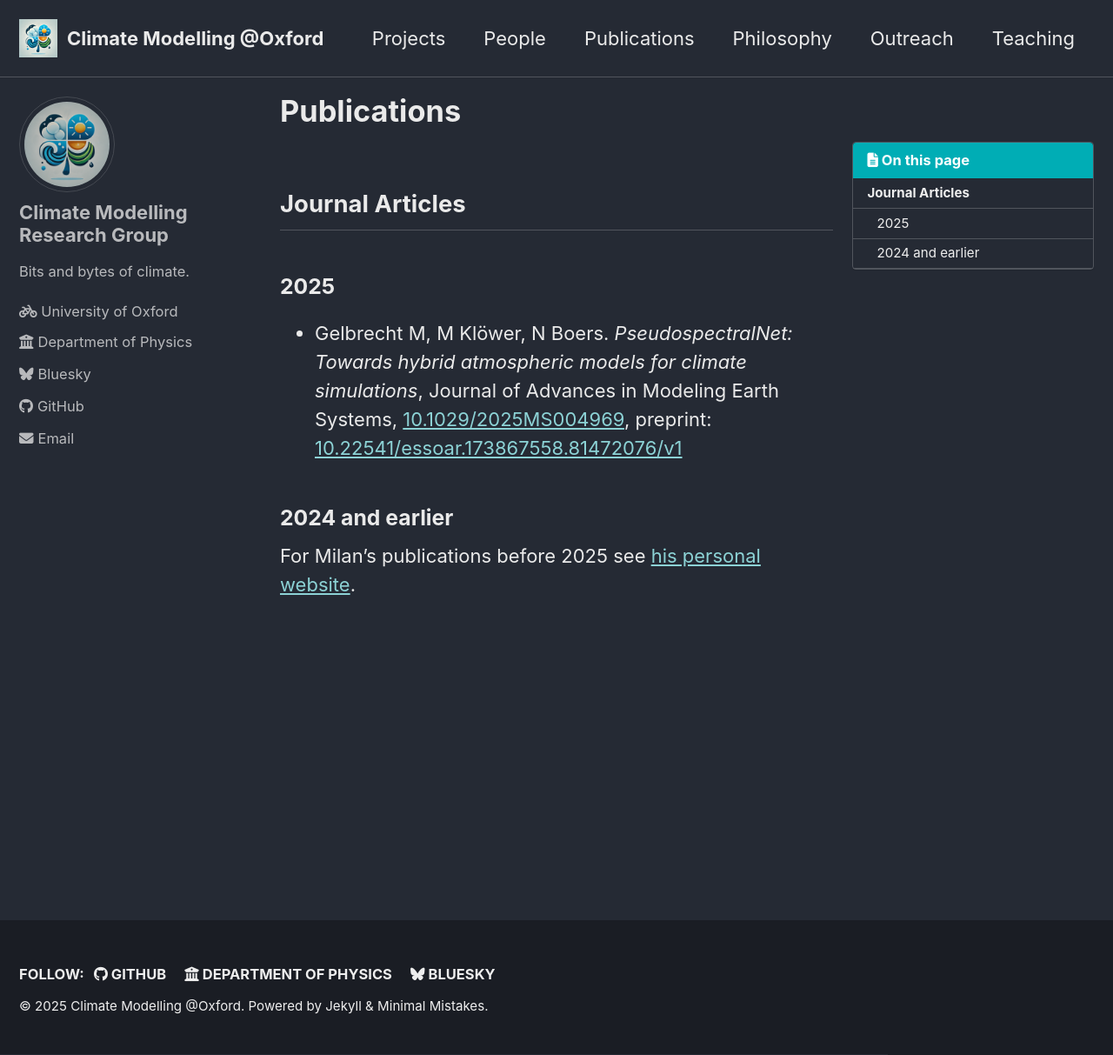
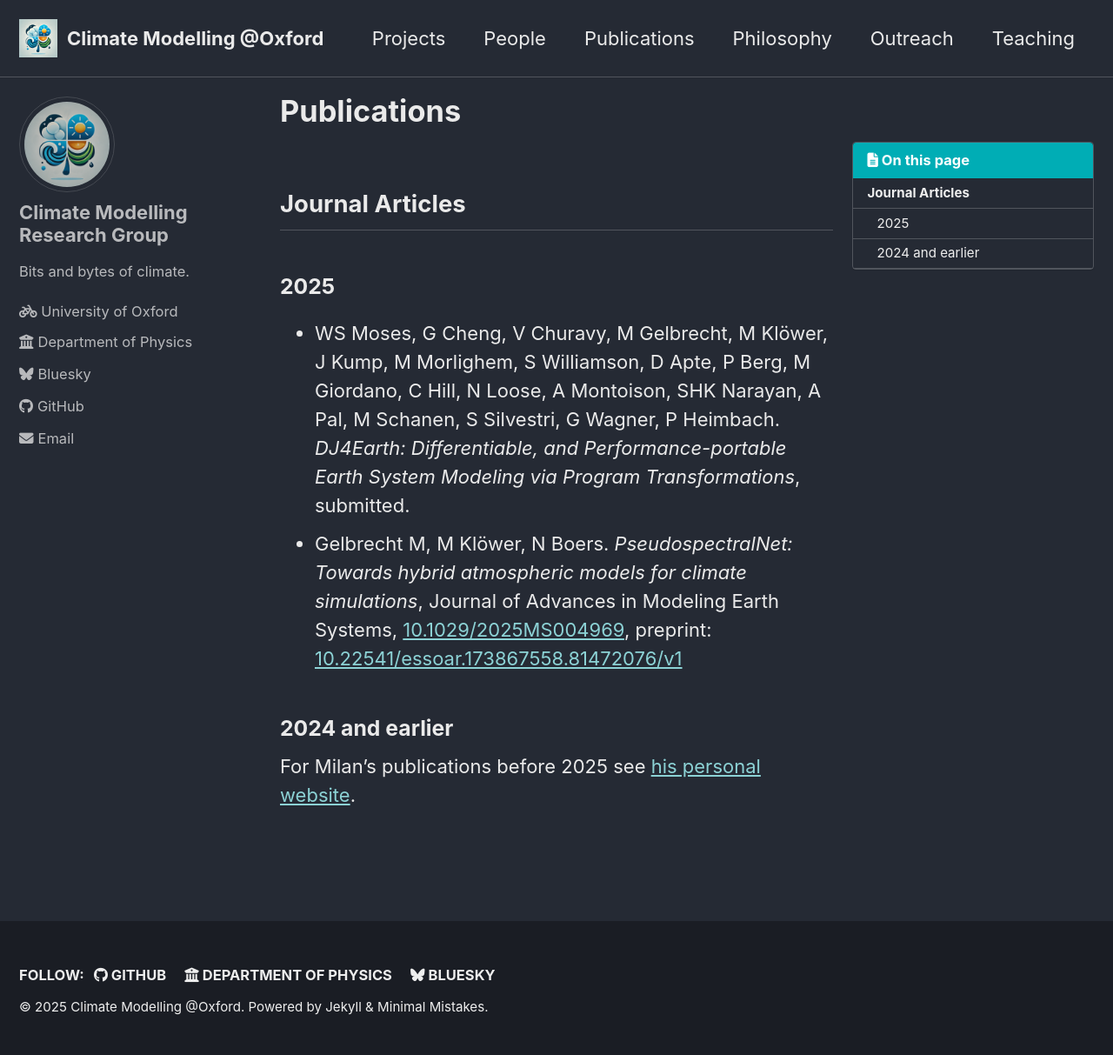
Before and after one commit to climate-modelling/climate-modelling.github.io, a Jekyll site: the page built from _pages/publications.md, in a window 1280 px wide and 1213 px high. Shown: the whole window at 87% size. Built offline with Jekyll 4.4.1, drawn with Linux system fonts in a browser that asks for light colours; cached includes are drawn as plain includes.

Commit message:
Add journal article for 2025 publication
Added a new journal article entry for 2025.

```diff
--- a/_pages/publications.md
+++ b/_pages/publications.md
@@ -10,6 +10,7 @@ toc_sticky: true
 
 ### 2025
 
+- WS Moses, G Cheng, V Churavy, M Gelbrecht, M Klöwer, J Kump, M Morlighem, S Williamson, D Apte, P Berg, M Giordano, C Hill, N Loose, A Montoison, SHK Narayan, A Pal, M Schanen, S Silvestri, G Wagner, P Heimbach. *DJ4Earth: Differentiable, and Performance-portable Earth System Modeling via Program Transformations*, submitted.
 - Gelbrecht M, M Klöwer, N Boers. *PseudospectralNet: Towards hybrid atmospheric models for climate simulations*, Journal of Advances in Modeling Earth Systems, [10.1029/2025MS004969](https://doi.org/10.1029/2025MS004969), preprint: [10.22541/essoar.173867558.81472076/v1](https://doi.org/10.22541/essoar.173867558.81472076/v1)
 
 ### 2024 and earlier
```
